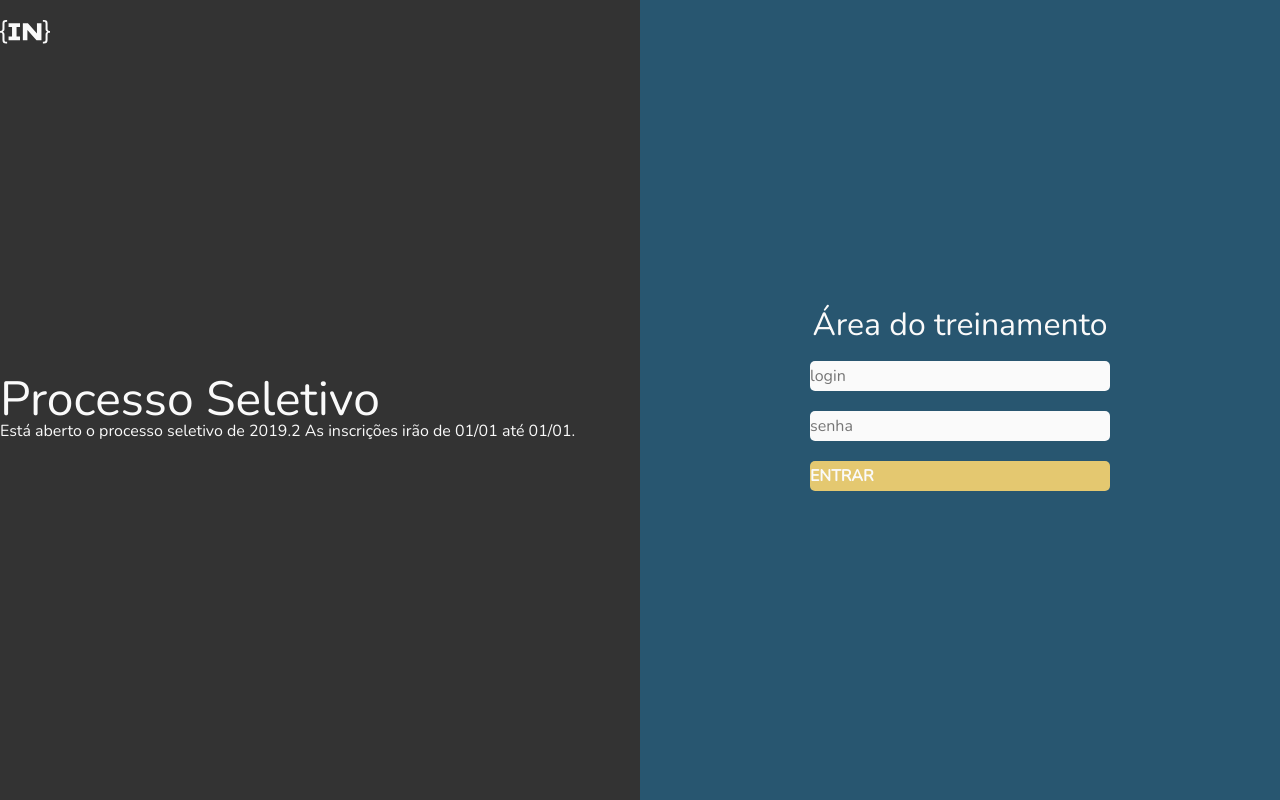
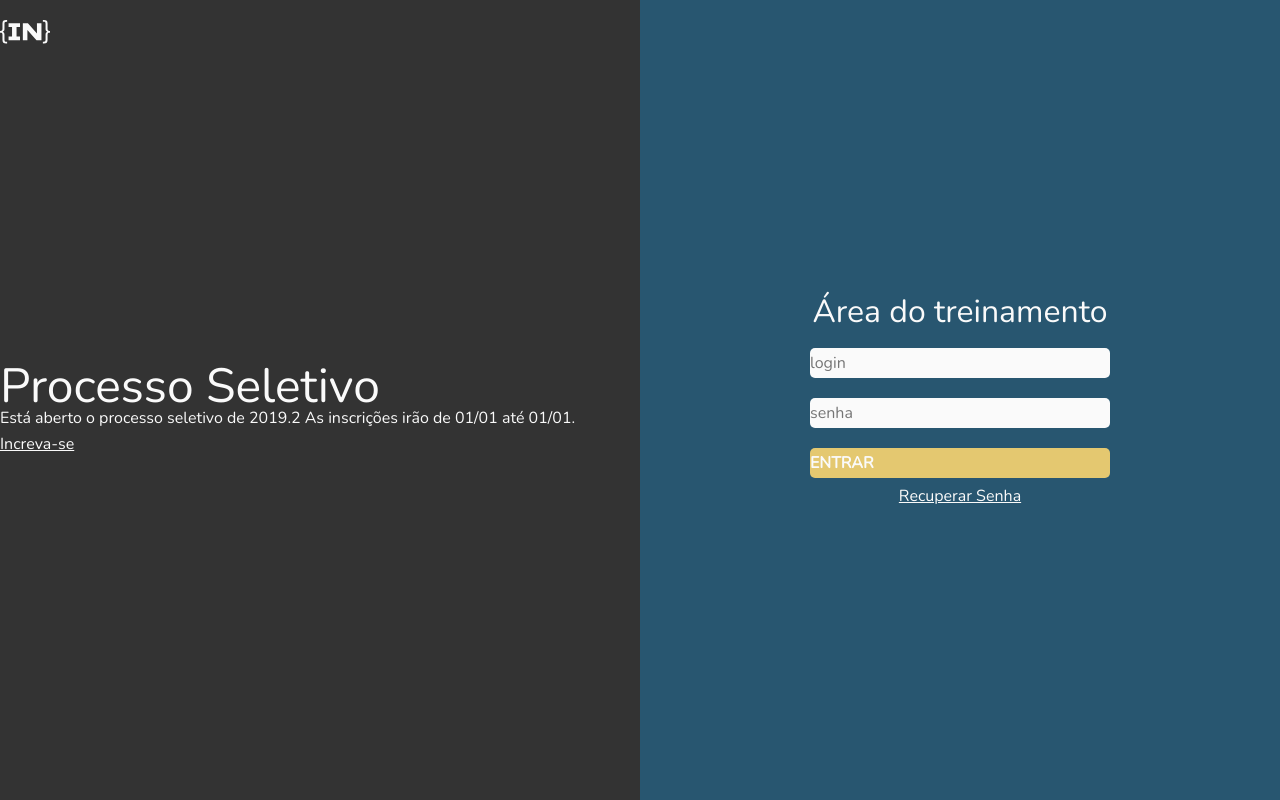
Before and after one commit to jmsgfhr/Front-Projeto-Final-PS-2019.2, a React (Create React App) app: page /login in a window 1280 px wide. Built offline with nearby package versions, Linux system fonts and the light colour scheme.

Commit message:
Resolvido o css do menu lateral
Feito a animação do acordeão

```diff
--- a/src/App.js
+++ b/src/App.js
@@ -3,6 +3,7 @@ import './reset.css';
 import './ui/ui.css';
 import './App.css';
 import Login from './component/login/login';
+import MenuLateral from './component/menuLateral/menuLateral';
 // import axios from 'axios';
 
 // const api = axios.create({
@@ -14,7 +15,8 @@ import Login from './component/login/login';
 function App(props) {
   return (
     <div className="App">
-      <Login></Login>
+      {/* <Login></Login> */}
+      <MenuLateral></MenuLateral>
     </div>
   );
 }
--- a/src/component/login/login.css
+++ b/src/component/login/login.css
@@ -62,3 +62,7 @@
     text-decoration: none;
     line-height: 30px;
 }
+.recoverPassword{
+    color: var(--font-color-white);
+    margin-top: 10px;
+}
--- a/src/component/login/login.js
+++ b/src/component/login/login.js
@@ -16,6 +16,7 @@ export default function Login(props) {
                     </div>
                     <Link to="/404" className='loginSubmit'>ENTRAR</Link>
                 </form>
+                <Link to="/404" className='recoverPassword'>Recuperar Senha</Link>
             </div>
         </section>
     )
--- a/src/component/menuLateral/menuLateral.css
+++ b/src/component/menuLateral/menuLateral.css
@@ -35,16 +35,16 @@
 }
 
 .panel {
-    display: none;
+    display: flex;
     flex-direction: column;
     height: 0px;
-    transition: .5s;
+    overflow: hidden;
+    transition: .3s;
 }
 
 .display {
-    display: flex;
     height: 100px;
-    transition: .5s;
+    transition: .3s;
 }
 
 .accordionBtnChoices {
--- a/src/component/panelLeft/panelLeft.css
+++ b/src/component/panelLeft/panelLeft.css
@@ -21,3 +21,8 @@
     font-size: 3em;
     font-family: var(--primary-font);
 }
+
+.inscription{
+    color: var(--font-color-white);
+    margin-top: 10px;
+}
--- a/src/component/panelLeft/panelLeft.js
+++ b/src/component/panelLeft/panelLeft.js
@@ -1,5 +1,6 @@
 import React from 'react';
-import './panelLeft.css'
+import './panelLeft.css';
+import { Link } from 'react-router-dom';
 
 export default function PanelLeft(props) {
     return (
@@ -8,6 +9,7 @@ export default function PanelLeft(props) {
             <div className='panelLeftContent'>
                 <h2 className='panelLeftTitle'>Processo Seletivo</h2>
                 <p className='panelLeftDescription'>Está aberto o processo seletivo de 2019.2 As inscrições irão de 01/01 até 01/01.</p>
+                <Link to="/404" className='inscription'>Increva-se</Link>
             </div>
         </div>
     )
```
